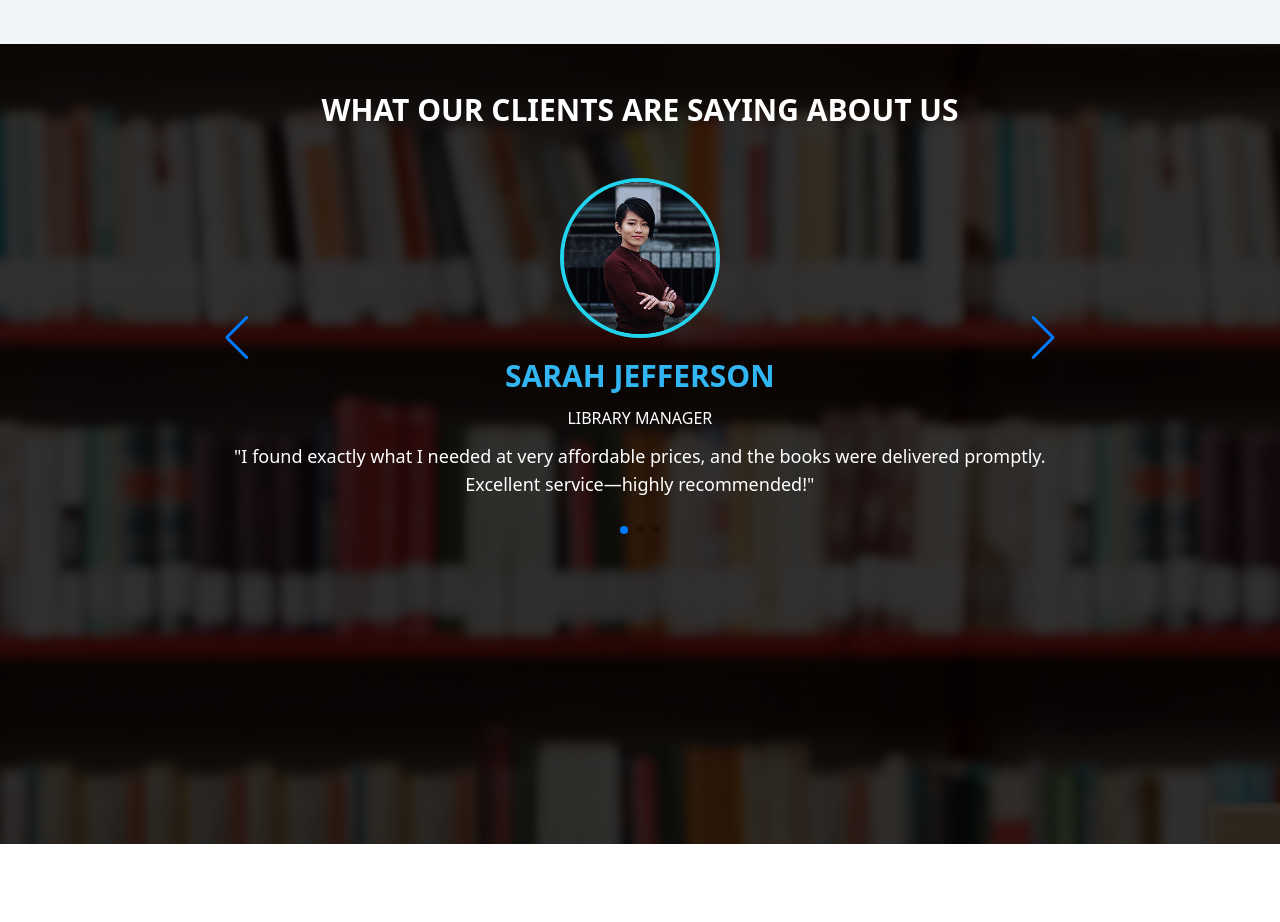
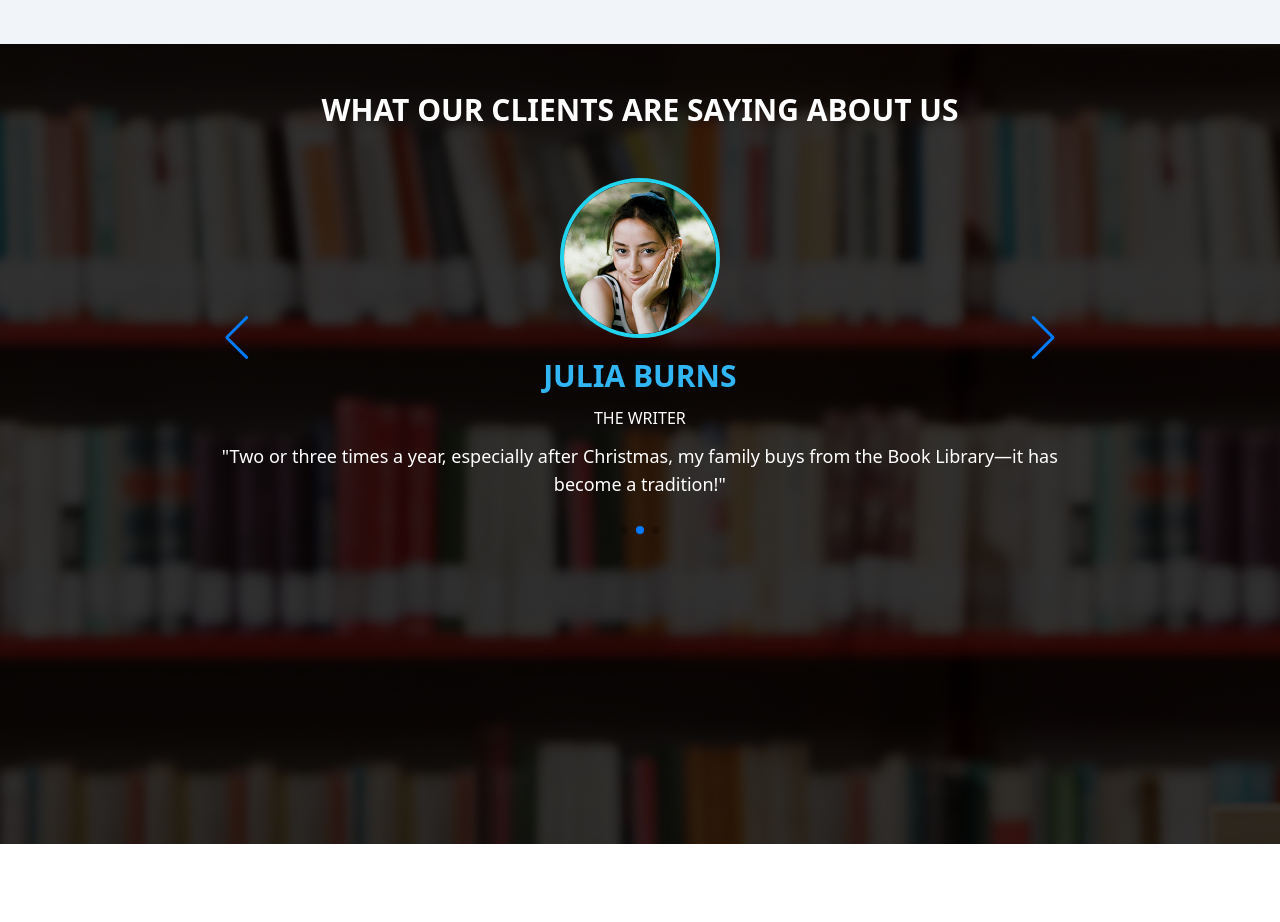
Before and after one commit to emmanuel-cruz-dev/literarium, a React (Vite) app: page / in a window 1280 px wide. Shown: the part 2260-3182 px from the top of the page. Built offline with nearby package versions, Linux system fonts and the light colour scheme.

Commit message:
mapeo exitoso, estructura mejorada

```diff
--- a/src/components/Testimonies.tsx
+++ b/src/components/Testimonies.tsx
@@ -1,3 +1,4 @@
+import { FC } from "react";
 import { Swiper, SwiperSlide } from "swiper/react";
 import { Navigation, Autoplay, Pagination } from "swiper/modules";
 
@@ -5,12 +6,19 @@ import Img1 from "../assets/images/testimonials-img1.jpg";
 import Img2 from "../assets/images/testimonials-img2.jpg";
 import Img3 from "../assets/images/testimonials-img3.jpg";
 
+interface TestimoniesCardProps {
+  image: string;
+  name: string;
+  occupation: string;
+  description: string;
+}
+
 const testimoniesArr = [
   {
     id: 1,
     image: Img1,
     name: "Sarah Jefferson",
-    ocupation: "Library Manager",
+    occupation: "Library Manager",
     description:
       "I found exactly what I needed at very affordable prices, and the books were delivered promptly. Excellent service—highly recommended!",
   },
@@ -18,7 +26,7 @@ const testimoniesArr = [
     id: 2,
     image: Img2,
     name: "Julia Burns",
-    ocupation: "The Writer",
+    occupation: "The Writer",
     description:
       "Two or three times a year, especially after Christmas, my family buys from the Book Library—it has become a tradition!",
   },
@@ -26,27 +34,29 @@ const testimoniesArr = [
     id: 3,
     image: Img3,
     name: "Anna Hawke",
-    ocupation: "Marketing Manager",
+    occupation: "Marketing Manager",
     description:
       "Thank you for your support over the years! I would gladly recommend you to my friends.",
   },
 ];
 
-const TestimoniesCard = () => {
+const TestimoniesCard: FC<TestimoniesCardProps> = ({
+  image,
+  name,
+  occupation,
+  description,
+}) => {
   return (
     <article className="flex flex-col gap-5 justify-center items-center h-full">
       <figure className="rounded-full w-40 overflow-hidden border-4 border-cyan-400">
-        <img src={Img1} alt="" />
+        <img src={image} alt="" />
       </figure>
       <div className="flex flex-col gap-3 [&>h4]:uppercase justify-center text-center text-white">
         <h3 className="text__accent-color uppercase font-bold text-3xl">
-          Sarah Jefferson
+          {name}
         </h3>
-        <h4>Library Manager</h4>
-        <p className="text-lg">
-          "I found exactly what I needed at very affordable prices, and the
-          books were delivered promptly. Excellent service—highly recommended!"
-        </p>
+        <h4>{occupation}</h4>
+        <p className="text-lg">"{description}"</p>
       </div>
     </article>
   );
@@ -61,31 +71,23 @@ const Testimonies = () => {
         </h2>
         <div>
           <Swiper
-            modules={[Navigation, Pagination]}
+            modules={[Navigation, Autoplay, Pagination]}
             spaceBetween={30}
             slidesPerView={1}
             navigation
             pagination={{ clickable: true }}
             loop={true}
-            // autoplay={{
-            //   delay: 5000,
-            //   disableOnInteraction: false,
-            // }}
+            autoplay={{
+              delay: 5000,
+              disableOnInteraction: false,
+            }}
             className="w-2/3 h-[420px]" // Clases de Tailwind
           >
-            <SwiperSlide>
-              <TestimoniesCard />
-            </SwiperSlide>
-            <SwiperSlide>
-              <div className="flex justify-center items-center bg-gray-400 h-full">
-                Slide 2
-              </div>
-            </SwiperSlide>
-            <SwiperSlide>
-              <div className="flex justify-center items-center bg-gray-500 h-full">
-                Slide 3
-              </div>
-            </SwiperSlide>
+            {testimoniesArr.map((testimony) => (
+              <SwiperSlide key={testimony.id}>
+                <TestimoniesCard {...testimony} />
+              </SwiperSlide>
+            ))}
           </Swiper>
         </div>
       </article>
```
